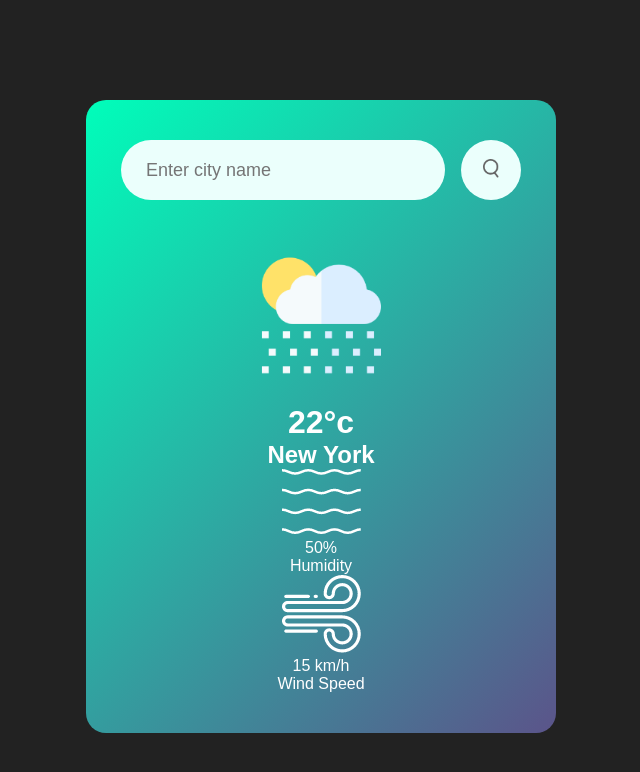
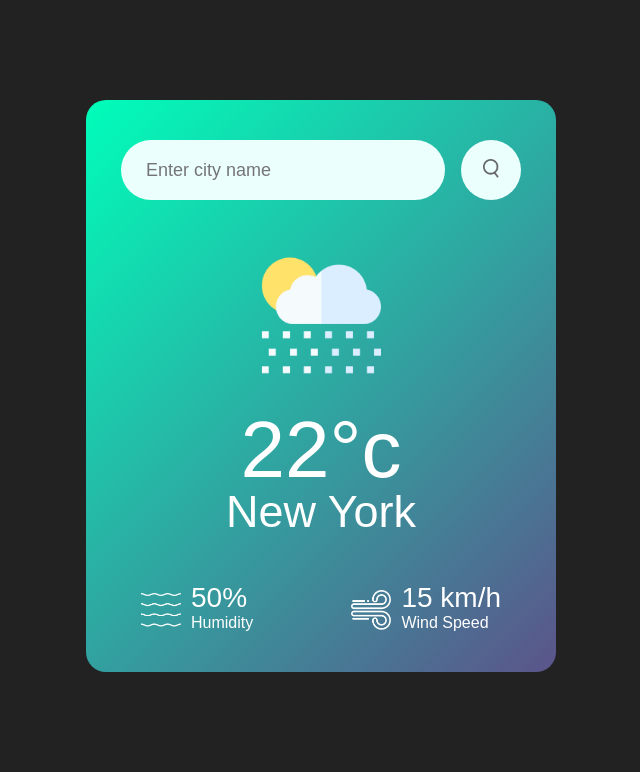
Before and after one commit to developer-rak/Weather-App, a plain HTML site: page index.html in a window 1280 px wide. Shown: the whole page, without its empty margins (319-959 px from the left). Drawn offline with Linux system fonts and the light colour scheme.

Commit message:
added style for card

```diff
--- a/style.css
+++ b/style.css
@@ -58,3 +58,38 @@ body {
     width: 170px;
     margin-top: 30px;
 }
+
+.weather h1 {
+    font-size: 80px;
+    font-weight: 500;
+}
+
+.weather h2 {
+    font-size: 45px;
+    font-weight: 400;
+    margin-top: -10px;
+}
+
+.details {
+   display: flex;
+   align-items: center;
+   justify-content: space-between;
+   padding: 0 20px;
+   margin-top: 50px;
+}
+
+.col {
+   display: flex;
+   align-items: center;
+   text-align: left;
+}
+
+.col img {
+   width: 40px;
+   margin-right: 10px;
+}
+
+.humidity, .wind {
+   font-size: 28px;
+   margin-top: -6px;
+}
```
Also changed, not shown: index.html (indentation only).
